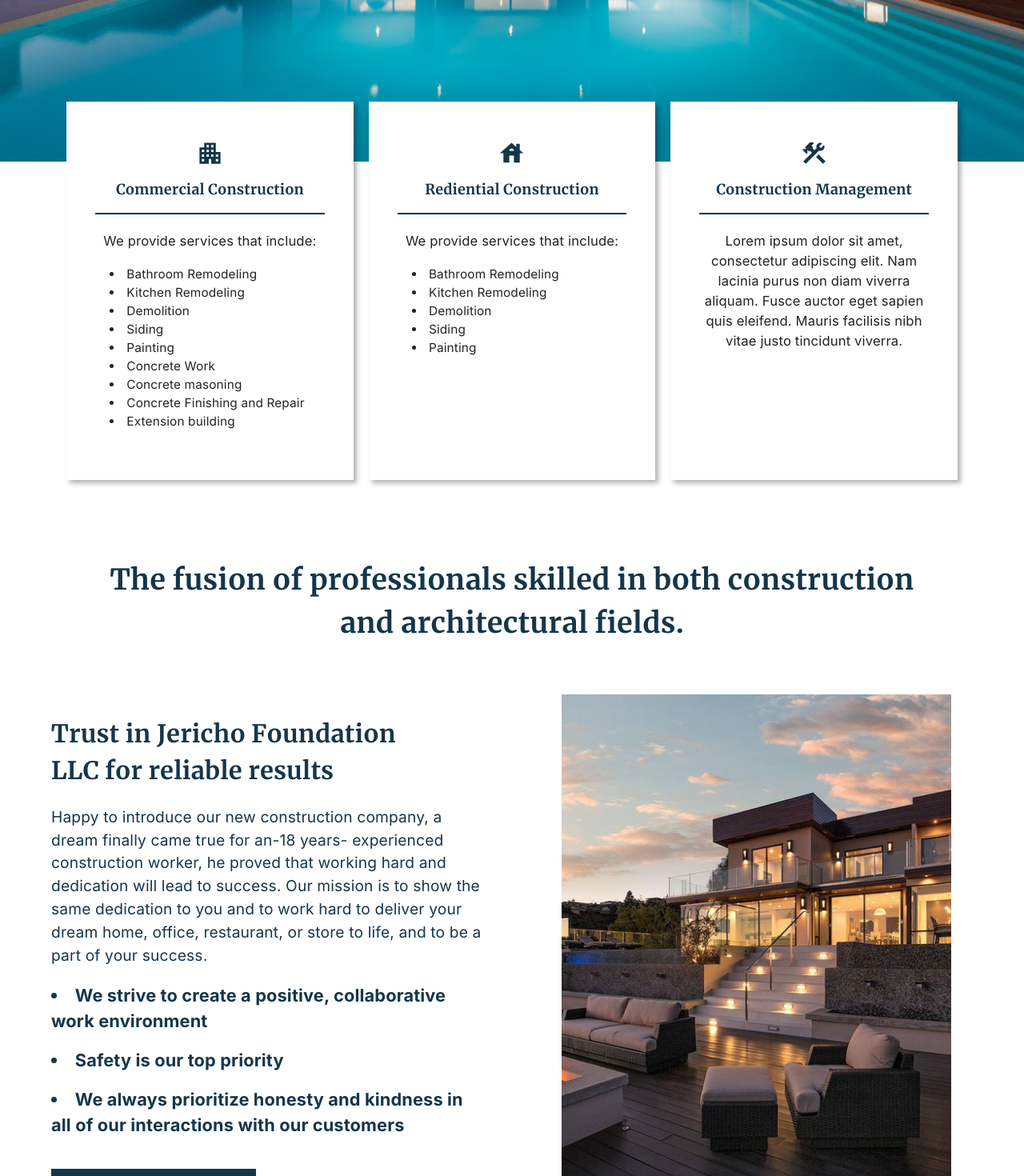
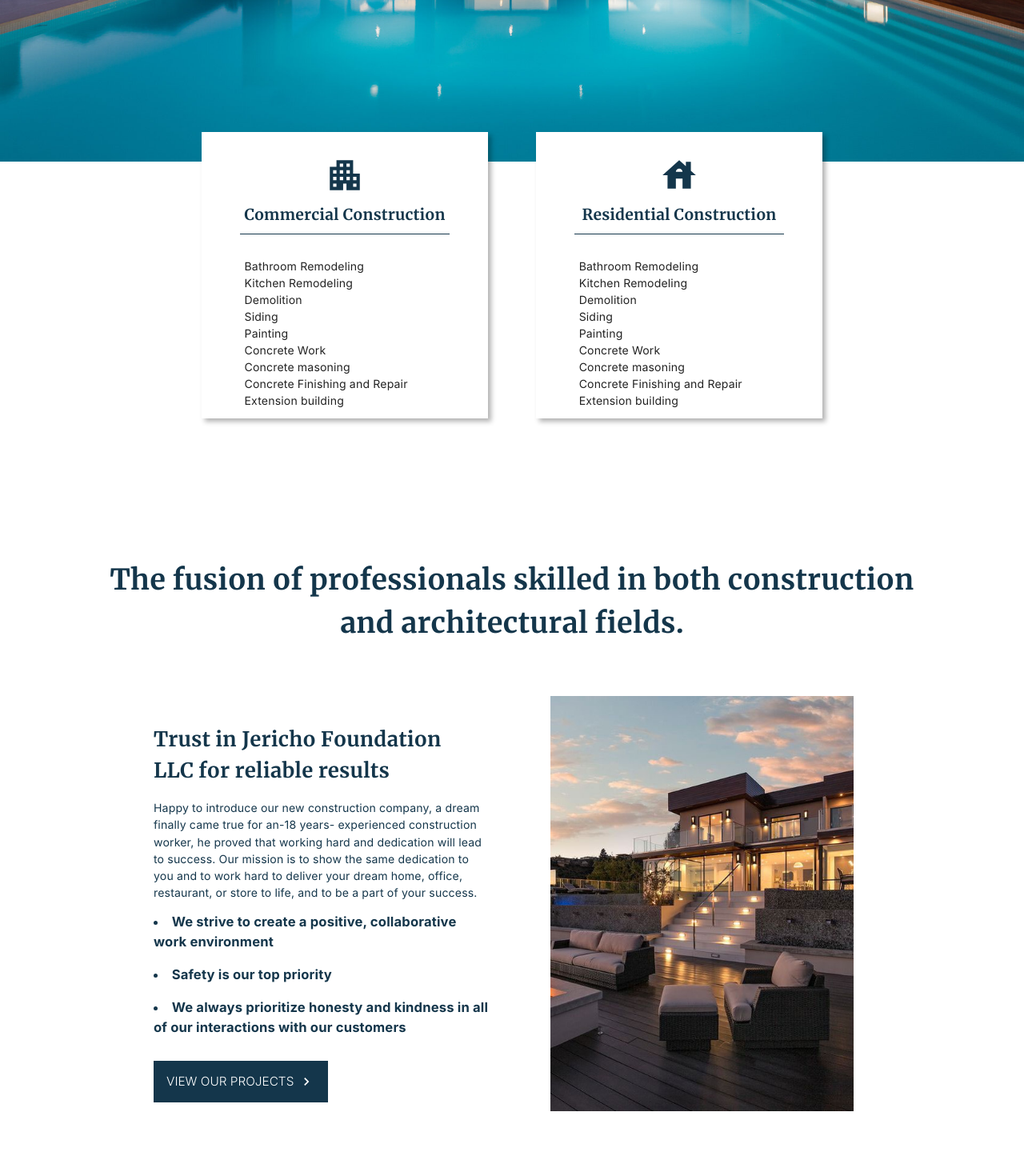
Before and after one commit to DavyHyun/construction-client, a React (Create React App) app: page / in a window 1280 px wide. Shown: the part 480-1950 px from the top of the page at 80% size. Built offline with nearby package versions, Linux system fonts and the light colour scheme.

Commit message:
minor changes

```diff
--- a/src/Components/BottomInfo/index.module.scss
+++ b/src/Components/BottomInfo/index.module.scss
@@ -1,7 +1,6 @@
 .wrapper {
     background-color:#FFF5EF;
     width: 100%;
-    height: 30vw;
     display: flex;
     flex-direction: row;
     justify-content: space-evenly;
@@ -9,13 +8,16 @@
 }
 .innerWrapper {
     background-color:#FFF5EF;
-    width: 93%;
-    height: 30vw;
+    width: 100%;
+    padding-left: 5%;
+    padding-right: 5%;
+    padding-top: 1.5%;
+    padding-bottom: 1.5%;
+    height: 100%;
     display: flex;
     flex-direction: row;
     justify-content: space-evenly;
     align-items:start;
-    margin-top: 10%;
 }
 
 .eachColumn {
@@ -27,7 +29,6 @@
         font-size: 1.7vw;
         color: #14364B;
         text-align: left;
-        // margin-left: 4%;
     }
 }
 
--- a/src/Components/Card/index.js
+++ b/src/Components/Card/index.js
@@ -9,6 +9,7 @@
     <div className={styles.wrapper}>
         <div className={styles.spacer}></div>
         {icon}
+
         <h1>{title}</h1>
         <div className={styles.line}></div>
         <p>{text}</p>
--- a/src/Components/Card/index.module.scss
+++ b/src/Components/Card/index.module.scss
@@ -1,7 +1,7 @@
 .wrapper {
     display: flex;
     flex-direction: column;
-    height: 37vw;
+    height: 28vw;
     width: 28vw;
     background-color: white;
     box-shadow: 4px 4px 6px rgba(0, 0, 0, 0.3);
@@ -10,32 +10,32 @@
     >h1 {
         font-family: Merri-Bold;
         color: #14364B;
-        font-size: 1.4vw;
-        margin-top: 15px;
-        margin-bottom: 15px;
+        font-size: 1.5vw;
+        margin-top: 10px;
+        margin-bottom: 10px;
     }
 
     >p {
         font-family: Inter-Regular;
         width: 80%;
-        font-size: 1.3vw;
+        font-size: 1.1vw;
     }
 }
 
 .listItem {
     font-family: Inter-Regular;
-        width: 100%;
-        font-size: 1.2vw;
+    width: 100%;
+    font-size: 1.1vw;
+    list-style-type: none;
 }
 
 .line {
-    height: 2px;
-    width: 80%;
+    height: 1px;
+    width: 73%;
     background-color: #14364B;
     color: #14364B;
-    margin-bottom: 5px;
 }
 
 .spacer {
-    height: 10%
+    height: 8%
 }
--- a/src/Pages/Commercial/index.js
+++ b/src/Pages/Commercial/index.js
@@ -11,8 +11,7 @@
 
       <div className={styles.imageWrapper} style={{ backgroundImage: `url(${background})`, backgroundRepeat:"no-repeat", backgroundSize:"contain", height: '33vw', width: '100%', marginTop: 10}}>
         <h1>Commercial Construction</h1>
-        <div className={styles.line}></div>
-        <p>Home / Commercial</p>
+
       </div>
 
       <div className={styles.infoWrapper}>
--- a/src/Pages/Home/index.js
+++ b/src/Pages/Home/index.js
@@ -2,26 +2,27 @@
 import styles from './index.module.scss'
 import background from '../../images/MainImage.jpg'
 import Card from '../../Components/Card/index.js'
-import {MdApartment} from 'react-icons/md'
-import {MdHouse} from 'react-icons/md'
-import {MdConstruction} from 'react-icons/md'
-import {MdNavigateNext}  from 'react-icons/md'
+import { MdApartment } from 'react-icons/md'
+import { MdHouse } from 'react-icons/md'
+import { MdConstruction } from 'react-icons/md'
+import { MdNavigateNext } from 'react-icons/md'
 import MiddleImage from '../../images/infoImage.jpg'
 import Demo from '../../Components/Demo/index.js'
 import Bottom from '../../Components/BottomInfo/index.js'
 
 
-const services = 'We provide services that include:';
+// const services = 'We provide services that include:';
+const services = '';
 const commercial = [
   'Bathroom Remodeling',
   'Kitchen Remodeling',
   'Demolition',
   'Siding',
-   'Painting',
-   'Concrete Work',
+  'Painting',
+  'Concrete Work',
   'Concrete masoning',
-   'Concrete Finishing and Repair',
-    'Extension building'
+  'Concrete Finishing and Repair',
+  'Extension building'
 ];
 
 const residential = [
@@ -29,24 +30,28 @@
   'Kitchen Remodeling',
   'Demolition',
   'Siding',
-  'Painting'
+  'Painting',
+  'Concrete Work',
+  'Concrete masoning',
+  'Concrete Finishing and Repair',
+  'Extension building'
 ]
 
 function index() {
+
   return (
     <div className={styles.wrapper}>
-      <div className={styles.imageWrapper} style={{ backgroundImage: `url(${background})`, backgroundRepeat:"no-repeat", backgroundSize:"contain", height: '90vw', width: '100%', marginTop: -150}}>
+      <div className={styles.imageWrapper} style={{ backgroundImage: `url(${background})`, backgroundRepeat: "no-repeat", backgroundSize: "contain", height: '90vw', width: '100%', marginTop: -150 }}>
         <p>JERICHO FOUNDATION LLC.</p>
         <h1>
           RESIDENTIAL AND COMMERCIAL CONSTRUCTION MANAGEMENT
         </h1>
         <div className={styles.cardWrapper}>
-          <Card icon={<MdApartment size={35} color='#14364B'/>} title={'Commercial Construction'} text={services} bulletPoints={commercial}/>
-          <Card icon={<MdHouse size={35} color='#14364B'/>} title={'Rediential Construction'} text={services} bulletPoints={residential}/>
-          <Card icon={<MdConstruction size={35} color='#14364B'/>} title={'Construction Management'} text={"Lorem ipsum dolor sit amet, consectetur adipiscing elit. Nam lacinia purus non diam viverra aliquam. Fusce auctor eget sapien quis eleifend. Mauris facilisis nibh vitae justo tincidunt viverra."} bulletPoints={[]}/>
+          <Card icon={<MdApartment size={50} color='#14364B' />} title={'Commercial Construction'} text={services} bulletPoints={commercial} />
+          <Card icon={<MdHouse size={50} color='#14364B' />} title={'Residential Construction'} text={services} bulletPoints={residential} />
         </div>
       </div>
-      <h1 className={styles.middleText}>The fusion of professionals skilled in both construction and architectural fields.</h1>
+        <text className={styles.middleText}>The fusion of professionals skilled in both construction and architectural fields.</text>
       <div className={styles.infoWrapper}>
         <div className={styles.info}>
           <h1>Trust in Jericho Foundation LLC for reliable results</h1>
@@ -56,7 +61,7 @@
           <li>We always prioritize honesty and kindness in all of our interactions with our customers</li>
           <button className={styles.button}>
             VIEW OUR PROJECTS
-            <MdNavigateNext size={20} color='#fff'/>
+            <MdNavigateNext size={20} color='#fff' />
           </button>
         </div>
         <div className={styles.imageContainer}>
@@ -64,8 +69,8 @@
         </div>
       </div>
       <div className={styles.demoWrapper}>
-        <Demo title='Residential Construction' text='View our projects related to residential constructions'/>
-        <Demo title='Commercial Construction' text='View our projects related to commercial constructions'/>
+        <Demo title='Residential Construction' text='View our projects related to residential constructions' />
+        <Demo title='Commercial Construction' text='View our projects related to commercial constructions' />
       </div>
       <Bottom />
     </div>
--- a/src/Pages/Home/index.module.scss
+++ b/src/Pages/Home/index.module.scss
@@ -33,8 +33,8 @@
     display: flex;
     flex-direction: row;
     justify-content: space-evenly;
-    width: 90%;
-    margin-top: 27%;
+    width: 70%;
+    margin-top: 30%;
 }
 
 .middleText {
@@ -42,7 +42,8 @@
     color: #14364B;
     width: 80%;
     font-size: 2.8vw;
-    margin-top: 5%
+    margin-top: 5%;
+    margin-bottom: 5%;
 }
 
 .infoWrapper {
@@ -52,7 +53,8 @@
     justify-content: space-between;
     align-items: center;
     margin-bottom: 10%;
-    margin-top: 3%;
+    padding-left: 10%;
+    padding-right: 10%;
 }
 
 .info {
@@ -61,7 +63,7 @@
     >h1 {
         font-family: Merri-Bold;
         color: #14364B;
-        font-size: 2.4vw;
+        font-size: 2vw;
         text-align: left;
         width: 88%
     }
@@ -69,7 +71,7 @@
     >p {
         font-family: Inter-Regular;
         color: #14364B;
-        font-size: 1.5vw;
+        font-size: 1.1vw;
         text-align: left;
         width: 100%
     }
@@ -77,7 +79,7 @@
     > li {
         font-family: Inter-Bold;
         color: #14364B;
-        font-size: 1.7vw;
+        font-size: 1.3vw;
         text-align: left;
         width: 100%;
         margin-bottom: 2vh;
@@ -96,10 +98,10 @@
     display: flex;
     flex-direction: row;
     justify-content: space-evenly;
-    width: 20vw;
+    width: 17vw;
     font-family: Inter-Light;
     border: none;
-    height: 6vw;
+    height: 4vw;
     align-items: center;
     font-size: 1.2vw;
     margin-top: 7%;
@@ -114,3 +116,16 @@
     margin-bottom: 10%;
     margin-top: 1%;
 }
+
+.vertical-fade-in-section {
+    opacity: 0;
+    transform: translateY(15vh);
+    visibility: hidden;
+    transition: opacity 2.6s ease-out, transform 2.2s ease-out;
+    will-change: opacity, visibility;
+  }
+  .vertical-fade-in-section.is-visible {
+    opacity: 1;
+    transform: none;
+    visibility: visible;
+  }
--- a/src/Pages/Residential/index.js
+++ b/src/Pages/Residential/index.js
@@ -9,7 +9,7 @@
   return (
     <div className={styles.wrapper}>
 
-      <div className={styles.imageWrapper} style={{ backgroundImage: `url(${background})`, backgroundRepeat:"no-repeat", backgroundSize:"contain", height: '33vw', width: '100%', marginTop: 10}}>
+      <div className={styles.imageWrapper} style={{ backgroundImage: `url(${background})`, backgroundRepeat:"no-repeat", backgroundSize: "cover", height: '13vw', width: '100%', marginTop: 10}}>
         <h1>Residential Construction</h1>
         <div className={styles.line}></div>
         <p>Home / Residential</p>
@@ -18,7 +18,18 @@
       <div className={styles.infoWrapper}>
         <div className={styles.eachInfo}>
           <h1>What we do</h1>
-          <p>We are a licensed general contracting company, license # JERICFL772LZ. Our license includes commercial construction and residential construction.</p>
+          <p>Bathroom Remodeling
+            <br /> Kitchen Remodeling
+            <br /> Demolition
+            <br /> Siding
+            <br /> Painting
+            <br /> Concrete Work
+            <br /> Concrete masoning
+            <br /> Concrete Finishing and Repair
+            <br /> Extension building
+            <br /> Flooring/ Hardwood
+            <br /> Tiling
+          </p>
         </div>
         <div className={styles.eachInfo}>
           <h1>The insurance claim process</h1>
--- a/src/Pages/Residential/index.module.scss
+++ b/src/Pages/Residential/index.module.scss
@@ -40,6 +40,8 @@
     justify-content: space-evenly;
     width: 100%;
     margin-top: 6%;
+    padding-left: 10%;
+    padding-right: 10%;
 }
 
 .eachInfo {
```
Also changed, not shown: src/Components/BottomInfo/index.js (+17 -17 lines).
